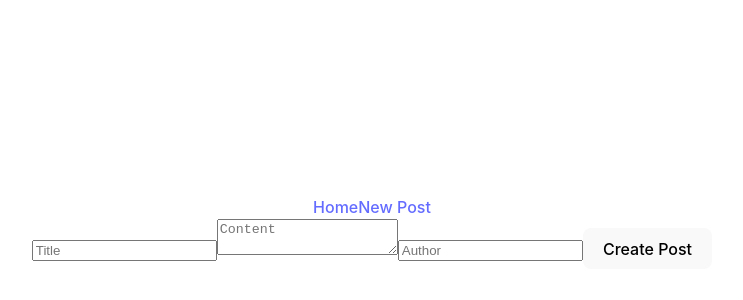
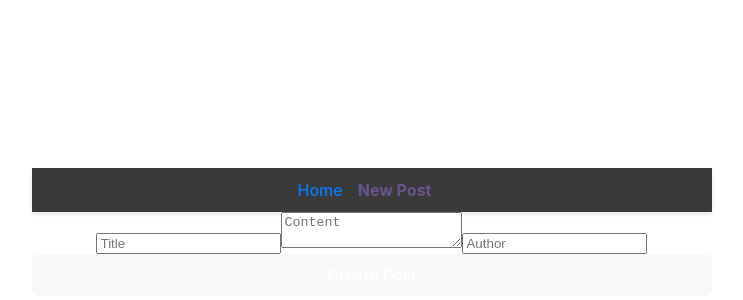
Before and after one commit to BrettRussell96/reactBlogPage, a React (Vite) app: page /new in a window 1280 px wide. Shown: the part 168-468 px from the top of the page, without its empty margins (268-1011 px from the left). Built offline with nearby package versions, Linux system fonts and the light colour scheme.

Commit message:
created NavBar and CreatePost css stylesheets

```diff
--- a/src/components/NavBar.jsx
+++ b/src/components/NavBar.jsx
@@ -1,5 +1,6 @@
 import React from "react";
 import { NavLink } from "react-router-dom";
+import '../styles/NavBar.css'
 
 
 export default class NavBar extends React.Component {
--- a/src/pages/CreatePost.jsx
+++ b/src/pages/CreatePost.jsx
@@ -1,4 +1,5 @@
 import React from "react";
+import '../styles/CreatePost.css'
 
 
 export default class CreatePost extends React.Component {
--- /dev/null
+++ b/src/styles/CreatePost.css
@@ -0,0 +1,41 @@
+.form-container {
+    display: flex;
+    flex-direction: row;
+    width: 100%;
+    max-width: 600px;
+    margin: auto;
+    padding: 20px;
+    box-shadow: 0 4px 8px rgba(0,0,0,0.1);
+}
+
+.input-row{
+    display: flex;
+    flex-direction: row;
+    justify-content: space-between;
+    margin-bottom: 10px;
+}
+
+.input-row > input,
+.input-row > textarea {
+    flex: 1;
+    margin-right: 10px;
+}
+
+.input-row > textarea {
+    resize: vertical;
+}
+
+button {
+    width: 100%;
+    padding: 10px;
+    background-color: rgba(59, 59, 59);
+    color: white;
+    border: none;
+    border-radius: 5px;
+    cursor: pointer;
+    font-size: 16px;
+}
+
+button:hover {
+    background-color: darkgray;
+}
--- /dev/null
+++ b/src/styles/NavBar.css
@@ -0,0 +1,17 @@
+nav {
+    background-color: rgb(59, 59, 59);
+    padding: 10px 20px;
+    box-shadow: 0 2px 4px rgba(0,0,0,0.1);
+}
+
+nav a {
+    color: #007bff;
+    text-decoration: none;
+    margin-right: 15px;
+    font-size: 18;
+}
+
+nav a.active {
+    color: rgb(105, 83, 141);
+    font-weight: bold;
+}
```
